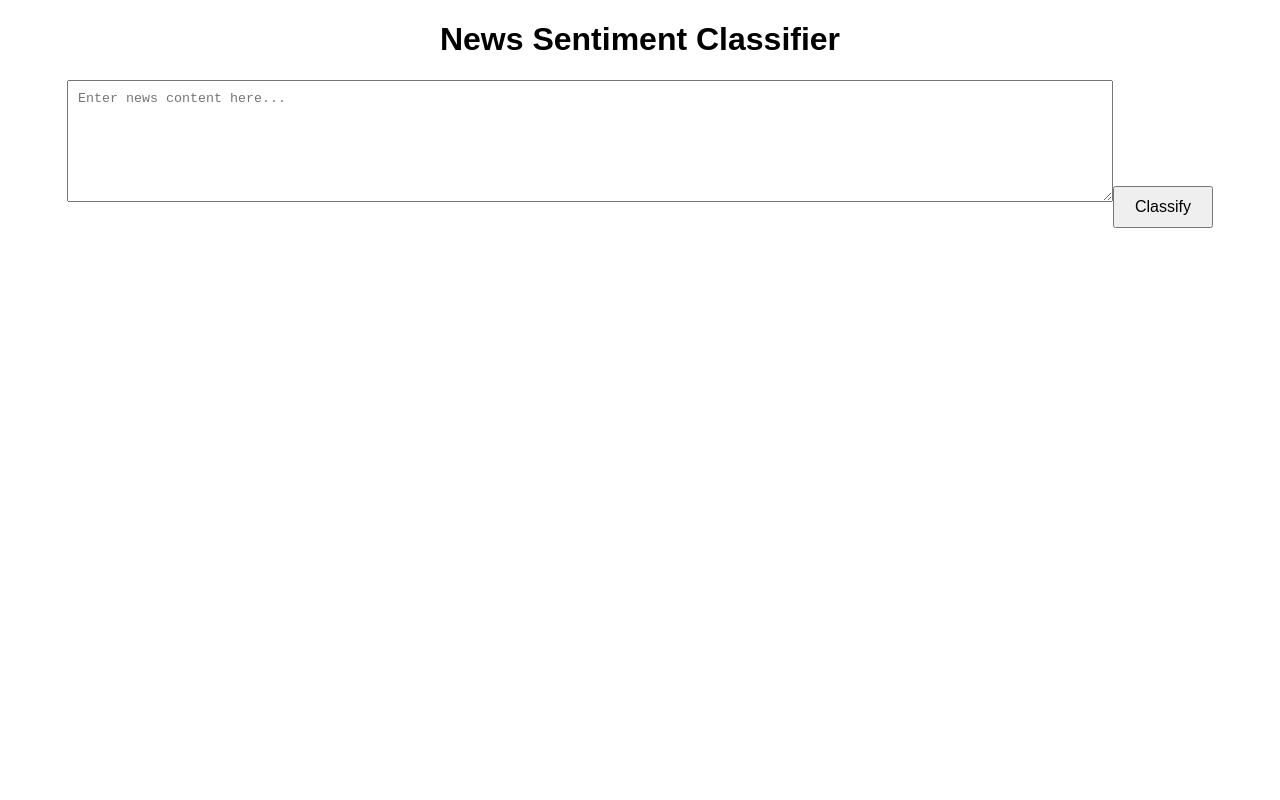
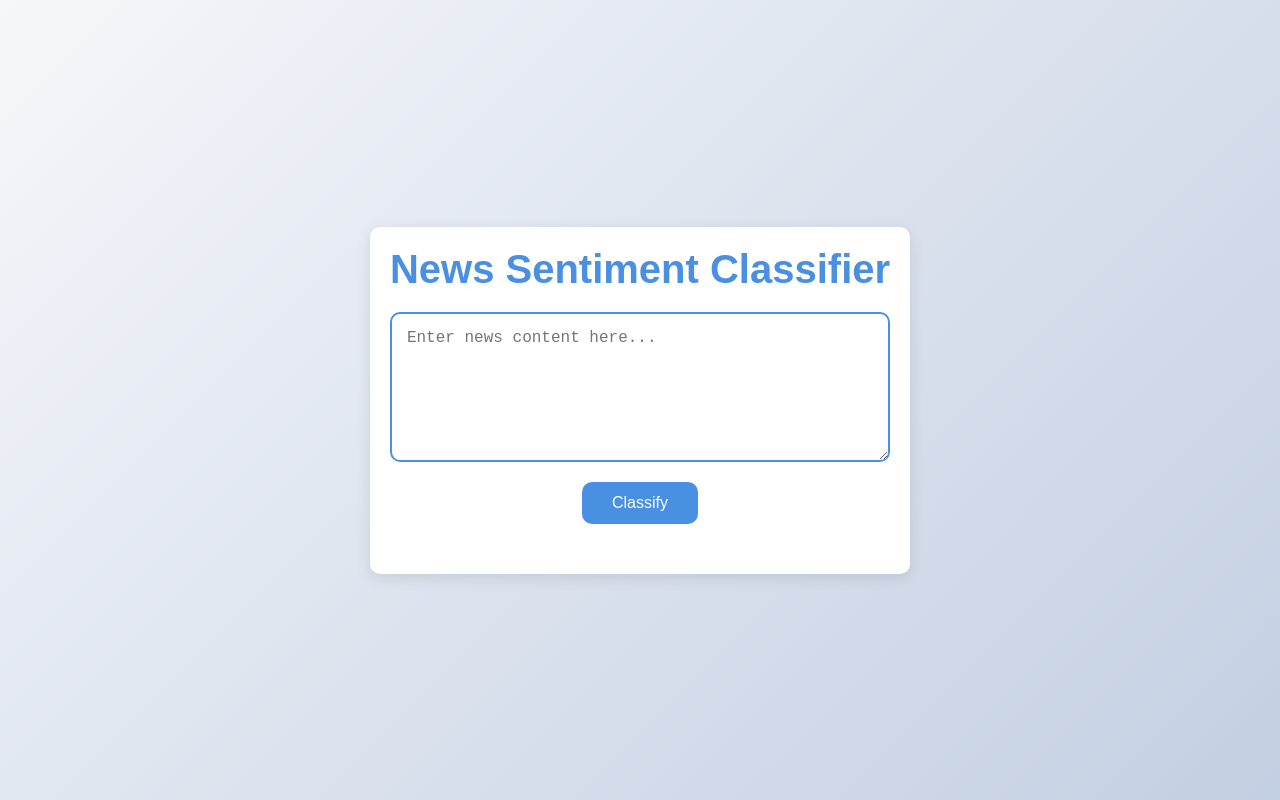
Before and after one commit to Mohan1494/front-end, a React (Create React App) app: page / in a window 1280 px wide. Built offline with nearby package versions, Linux system fonts and the light colour scheme.

Commit message:
Eightth-one

```diff
--- a/src/App.css
+++ b/src/App.css
@@ -1,66 +1,142 @@
-.app {
-  text-align: center;
-  font-family: Arial, sans-serif;
+/* General Reset */
+* {
+  margin: 0;
+  padding: 0;
+  box-sizing: border-box;
 }
 
-textarea {
-  width: 80%;
-  height: 100px;
-  margin-bottom: 10px;
-  padding: 10px;
+/* Body Styling */
+body {
+  font-family: 'Poppins', sans-serif;
+  background: linear-gradient(135deg, #f5f7fa 0%, #c3cfe2 100%);
+  color: #333;
+  min-height: 100vh;
+  display: flex;
+  align-items: center;
+  justify-content: center;
 }
 
-button {
-  padding: 10px 20px;
-  font-size: 16px;
+/* Main App Container */
+.app {
+  width: 100%;
+  max-width: 600px;
+  padding: 20px;
+  border-radius: 10px;
+  background-color: #fff;
+  box-shadow: 0 4px 15px rgba(0, 0, 0, 0.1);
+  transition: transform 0.3s;
 }
 
-.sentiment-display {
-  margin-top: 20px;
+.app:hover {
+  transform: scale(1.02);
 }
 
+/* Title */
+.title {
+  text-align: center;
+  font-size: 2.5rem;
+  color: #4a90e2;
+  margin-bottom: 20px;
+}
+
+/* Form Container */
+.form {
+  display: flex;
+  flex-direction: column;
+  align-items: center;
+  gap: 20px;
+}
+
+/* Textarea Styling */
+.textarea {
+  width: 100%;
+  height: 150px;
+  padding: 15px;
+  border: 2px solid #4a90e2;
+  border-radius: 10px;
+  font-size: 1rem;
+  transition: all 0.3s;
+}
+
+.textarea:focus {
+  outline: none;
+  border-color: #50b7c1;
+  box-shadow: 0 0 10px rgba(80, 183, 193, 0.5);
+}
+
+/* Button Styling */
+.button {
+  padding: 12px 30px;
+  font-size: 1rem;
+  background-color: #4a90e2;
+  color: #fff;
+  border: none;
+  border-radius: 10px;
+  cursor: pointer;
+  transition: background-color 0.3s, transform 0.3s;
+}
+
+.button:hover {
+  background-color: #50b7c1;
+  transform: translateY(-2px);
+}
+
+.button:disabled {
+  background-color: #aaa;
+  cursor: not-allowed;
+}
+
+/* Sentiment Display */
+.sentiment-display {
+  margin-top: 30px;
+  text-align: center;
+}
+
+/* Sentiment Result */
 .sentiment-result {
   display: flex;
   align-items: center;
   justify-content: center;
-  gap: 15px;
-  margin-top: 20px;
+  gap: 20px;
 }
 
 .sentiment-circle {
-  width: 50px;
-  height: 50px;
+  width: 60px;
+  height: 60px;
   border-radius: 50%;
   animation: pulse 1.5s infinite;
 }
 
-.sentiment-label {
-  font-size: 20px;
-  font-weight: bold;
-}
-
 .positive {
-  background-color: green;
+  background-color: #4caf50;
 }
 
 .neutral {
-  background-color: grey;
+  background-color: #9e9e9e;
 }
 
 .negative {
-  background-color: red;
+  background-color: #f44336;
+}
+
+.sentiment-label {
+  font-size: 1.5rem;
+  font-weight: bold;
+  text-transform: capitalize;
+}
+
+/* Loading and Error Messages */
+.loading-message {
+  font-size: 1.2rem;
+  color: #333;
 }
 
 .error-message {
-  color: red;
-  font-size: 18px;
+  font-size: 1.2rem;
+  color: #e74c3c;
 }
 
-.loading-message {
-  font-size: 18px;
-  color: #333;
-}
-
+/* Pulse Animation for Sentiment Circle */
 @keyframes pulse {
   0% {
     transform: scale(1);
@@ -72,3 +148,22 @@ button {
     transform: scale(1);
   }
 }
+
+/* Responsive Design */
+@media (max-width: 768px) {
+  .app {
+    padding: 15px;
+  }
+
+  .title {
+    font-size: 2rem;
+  }
+
+  .button {
+    padding: 10px 25px;
+  }
+
+  .textarea {
+    height: 120px;
+  }
+}
--- a/src/App.js
+++ b/src/App.js
@@ -26,13 +26,13 @@ function App() {
 
       const data = await response.json();
       if (data && data.sentiment) {
-        setSentiment(data.sentiment.trim());
+        setSentiment(data.sentiment.trim().toLowerCase());
       } else {
         throw new Error('Invalid response format');
       }
     } catch (error) {
       console.error('Error:', error);
-      setSentiment('Error');
+      setSentiment('error');
     } finally {
       setLoading(false);
     }
@@ -40,33 +40,37 @@ function App() {
 
   return (
     <div className="app">
-      <h1>News Sentiment Classifier</h1>
-      <form onSubmit={handleSubmit}>
+      <div className="container">
+        <h1 className="title">News Sentiment Classifier</h1>
+        <form className="form" onSubmit={handleSubmit}>
           <textarea
+            className="textarea"
             value={newsInput}
             onChange={(e) => setNewsInput(e.target.value)}
             placeholder="Enter news content here..."
           />
-        <button type="submit" disabled={loading}>
+          <button type="submit" className="button" disabled={loading}>
             {loading ? 'Classifying...' : 'Classify'}
           </button>
         </form>
 
         <div className="sentiment-display">
           {loading ? (
-          <div className="loading-message">Loading...</div>
+            <div className="loading-message">Analyzing sentiment...</div>
           ) : sentiment ? (
-          sentiment === 'Error' ? (
+            sentiment === 'error' ? (
               <div className="error-message">Error fetching sentiment. Please try again.</div>
             ) : (
               <div className="sentiment-result">
                 <div
                   className={`sentiment-circle ${
-                  sentiment === 'Not Favorable'
+                    sentiment === 'not favorable'
                       ? 'negative'
-                    : sentiment === 'Neutral'
+                      : sentiment === 'neutral'
                       ? 'neutral'
-                    : 'positive'
+                      : sentiment === 'favorable'
+                      ? 'positive'
+                      : ''
                   }`}
                 ></div>
                 <div className="sentiment-label">{sentiment}</div>
@@ -75,6 +79,7 @@ function App() {
           ) : null}
         </div>
       </div>
+    </div>
   );
 }
 
```
Lines whose indentation alone changed are shown as unchanged.
